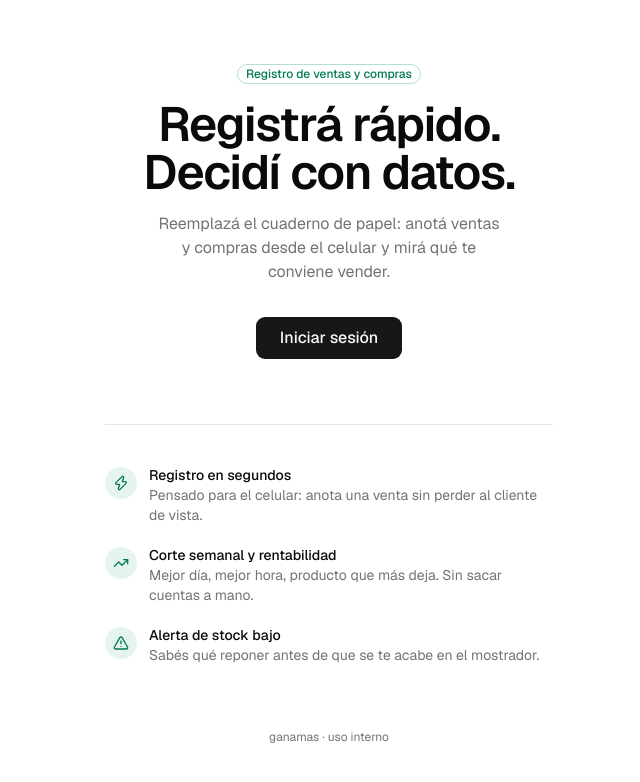
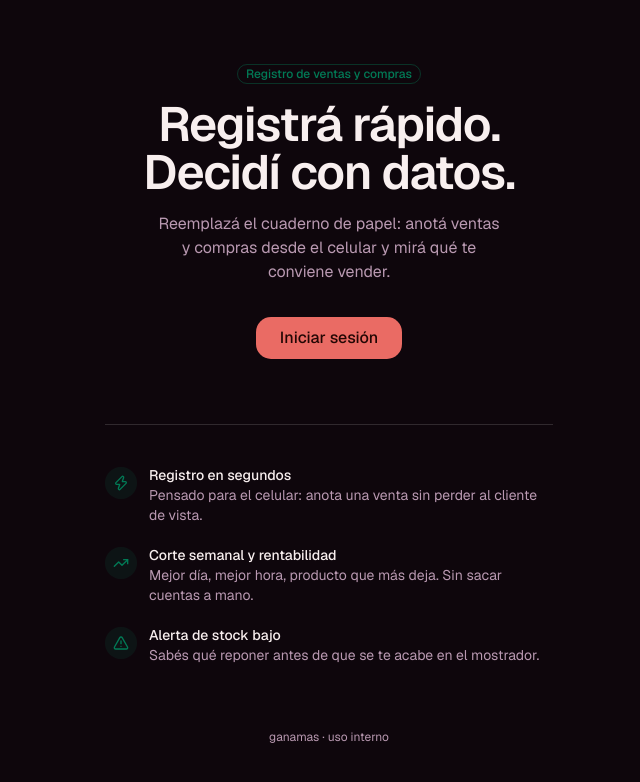
Before and after one commit to AlfredoNavarroDev/ganamas, a Next.js app in the folder frontend/: page / in a window 1280 px wide. Shown: the top 782 px of the page, without its empty margins (311-951 px from the left). Built offline with nearby package versions, Linux system fonts and the light colour scheme.

Commit message:
feat: retheme to malva/coral dark palette with glass tokens

```diff
--- a/frontend/app/globals.css
+++ b/frontend/app/globals.css
@@ -49,72 +49,109 @@
 }
 
 :root {
-  --background: oklch(1 0 0);
-  --foreground: oklch(0.145 0 0);
-  --card: oklch(1 0 0);
-  --card-foreground: oklch(0.145 0 0);
-  --popover: oklch(1 0 0);
-  --popover-foreground: oklch(0.145 0 0);
-  --primary: oklch(0.205 0 0);
-  --primary-foreground: oklch(0.985 0 0);
-  --secondary: oklch(0.97 0 0);
-  --secondary-foreground: oklch(0.205 0 0);
-  --muted: oklch(0.97 0 0);
-  --muted-foreground: oklch(0.556 0 0);
-  --accent: oklch(0.97 0 0);
-  --accent-foreground: oklch(0.205 0 0);
-  --destructive: oklch(0.577 0.245 27.325);
-  --border: oklch(0.922 0 0);
-  --input: oklch(0.922 0 0);
-  --ring: oklch(0.708 0 0);
-  --chart-1: oklch(0.87 0 0);
-  --chart-2: oklch(0.556 0 0);
-  --chart-3: oklch(0.439 0 0);
-  --chart-4: oklch(0.371 0 0);
-  --chart-5: oklch(0.269 0 0);
-  --radius: 0.625rem;
-  --sidebar: oklch(0.985 0 0);
-  --sidebar-foreground: oklch(0.145 0 0);
-  --sidebar-primary: oklch(0.205 0 0);
-  --sidebar-primary-foreground: oklch(0.985 0 0);
-  --sidebar-accent: oklch(0.97 0 0);
-  --sidebar-accent-foreground: oklch(0.205 0 0);
-  --sidebar-border: oklch(0.922 0 0);
-  --sidebar-ring: oklch(0.708 0 0);
+  --background: oklch(0.14 0.02 335);
+  --foreground: oklch(0.96 0.01 20);
+  --card: oklch(0.20 0.03 330);
+  --card-foreground: oklch(0.96 0.01 20);
+  --popover: oklch(0.22 0.03 330);
+  --popover-foreground: oklch(0.96 0.01 20);
+  --primary: oklch(0.68 0.16 25);
+  --primary-foreground: oklch(0.18 0.05 30);
+  --secondary: oklch(0.38 0.06 330);
+  --secondary-foreground: oklch(0.96 0.01 20);
+  --muted: oklch(0.22 0.03 330);
+  --muted-foreground: oklch(0.72 0.05 335);
+  --accent: oklch(0.75 0.12 25);
+  --accent-foreground: oklch(0.18 0.05 30);
+  --destructive: oklch(0.60 0.20 15);
+  --destructive-foreground: oklch(0.97 0 0);
+  --border: oklch(1 0 0 / 14%);
+  --input: oklch(1 0 0 / 10%);
+  --ring: oklch(0.68 0.16 25 / 60%);
+  --chart-1: oklch(0.68 0.16 25);
+  --chart-2: oklch(0.72 0.14 55);
+  --chart-3: oklch(0.75 0.10 85);
+  --chart-4: oklch(0.55 0.08 330);
+  --chart-5: oklch(0.38 0.06 330);
+  --radius: 1rem;
+  --sidebar: oklch(0.17 0.025 332);
+  --sidebar-foreground: oklch(0.96 0.01 20);
+  --sidebar-primary: oklch(0.68 0.16 25);
+  --sidebar-primary-foreground: oklch(0.18 0.05 30);
+  --sidebar-accent: oklch(0.24 0.035 330);
+  --sidebar-accent-foreground: oklch(0.96 0.01 20);
+  --sidebar-border: oklch(1 0 0 / 12%);
+  --sidebar-ring: oklch(0.68 0.16 25 / 60%);
+
+  --glass-bg: oklch(1 0 0 / 10%);
+  --glass-bg-strong: oklch(1 0 0 / 16%);
+  --glass-border: oklch(1 0 0 / 18%);
+  --glass-blur: 20px;
+  --glass-shadow: 0 8px 32px oklch(0 0 0 / 40%);
 }
 
+/* Dark is the only supported mode for this pass; .dark mirrors :root so the
+   theme still renders correctly if the `dark` class is ever toggled off
+   accidentally. Light mode is explicitly out of scope (see design spec). */
 .dark {
-  --background: oklch(0.145 0 0);
-  --foreground: oklch(0.985 0 0);
-  --card: oklch(0.205 0 0);
-  --card-foreground: oklch(0.985 0 0);
-  --popover: oklch(0.205 0 0);
-  --popover-foreground: oklch(0.985 0 0);
-  --primary: oklch(0.922 0 0);
-  --primary-foreground: oklch(0.205 0 0);
-  --secondary: oklch(0.269 0 0);
-  --secondary-foreground: oklch(0.985 0 0);
-  --muted: oklch(0.269 0 0);
-  --muted-foreground: oklch(0.708 0 0);
-  --accent: oklch(0.269 0 0);
-  --accent-foreground: oklch(0.985 0 0);
-  --destructive: oklch(0.704 0.191 22.216);
-  --border: oklch(1 0 0 / 10%);
-  --input: oklch(1 0 0 / 15%);
-  --ring: oklch(0.556 0 0);
-  --chart-1: oklch(0.87 0 0);
-  --chart-2: oklch(0.556 0 0);
-  --chart-3: oklch(0.439 0 0);
-  --chart-4: oklch(0.371 0 0);
-  --chart-5: oklch(0.269 0 0);
-  --sidebar: oklch(0.205 0 0);
-  --sidebar-foreground: oklch(0.985 0 0);
-  --sidebar-primary: oklch(0.488 0.243 264.376);
-  --sidebar-primary-foreground: oklch(0.985 0 0);
-  --sidebar-accent: oklch(0.269 0 0);
-  --sidebar-accent-foreground: oklch(0.985 0 0);
-  --sidebar-border: oklch(1 0 0 / 10%);
-  --sidebar-ring: oklch(0.556 0 0);
+  --background: oklch(0.14 0.02 335);
+  --foreground: oklch(0.96 0.01 20);
+  --card: oklch(0.20 0.03 330);
+  --card-foreground: oklch(0.96 0.01 20);
+  --popover: oklch(0.22 0.03 330);
+  --popover-foreground: oklch(0.96 0.01 20);
+  --primary: oklch(0.68 0.16 25);
+  --primary-foreground: oklch(0.18 0.05 30);
+  --secondary: oklch(0.38 0.06 330);
+  --secondary-foreground: oklch(0.96 0.01 20);
+  --muted: oklch(0.22 0.03 330);
+  --muted-foreground: oklch(0.72 0.05 335);
+  --accent: oklch(0.75 0.12 25);
+  --accent-foreground: oklch(0.18 0.05 30);
+  --destructive: oklch(0.60 0.20 15);
+  --destructive-foreground: oklch(0.97 0 0);
+  --border: oklch(1 0 0 / 14%);
+  --input: oklch(1 0 0 / 10%);
+  --ring: oklch(0.68 0.16 25 / 60%);
+  --chart-1: oklch(0.68 0.16 25);
+  --chart-2: oklch(0.72 0.14 55);
+  --chart-3: oklch(0.75 0.10 85);
+  --chart-4: oklch(0.55 0.08 330);
+  --chart-5: oklch(0.38 0.06 330);
+  --sidebar: oklch(0.17 0.025 332);
+  --sidebar-foreground: oklch(0.96 0.01 20);
+  --sidebar-primary: oklch(0.68 0.16 25);
+  --sidebar-primary-foreground: oklch(0.18 0.05 30);
+  --sidebar-accent: oklch(0.24 0.035 330);
+  --sidebar-accent-foreground: oklch(0.96 0.01 20);
+  --sidebar-border: oklch(1 0 0 / 12%);
+  --sidebar-ring: oklch(0.68 0.16 25 / 60%);
+
+  --glass-bg: oklch(1 0 0 / 10%);
+  --glass-bg-strong: oklch(1 0 0 / 16%);
+  --glass-border: oklch(1 0 0 / 18%);
+  --glass-blur: 20px;
+  --glass-shadow: 0 8px 32px oklch(0 0 0 / 40%);
+}
+
+@keyframes ambient-drift-a {
+  0%,
+  100% {
+    transform: translate(0, 0);
+  }
+  50% {
+    transform: translate(20px, -16px);
+  }
+}
+
+@keyframes ambient-drift-b {
+  0%,
+  100% {
+    transform: translate(0, 0);
+  }
+  50% {
+    transform: translate(-24px, 18px);
+  }
 }
 
 @layer base {
```
